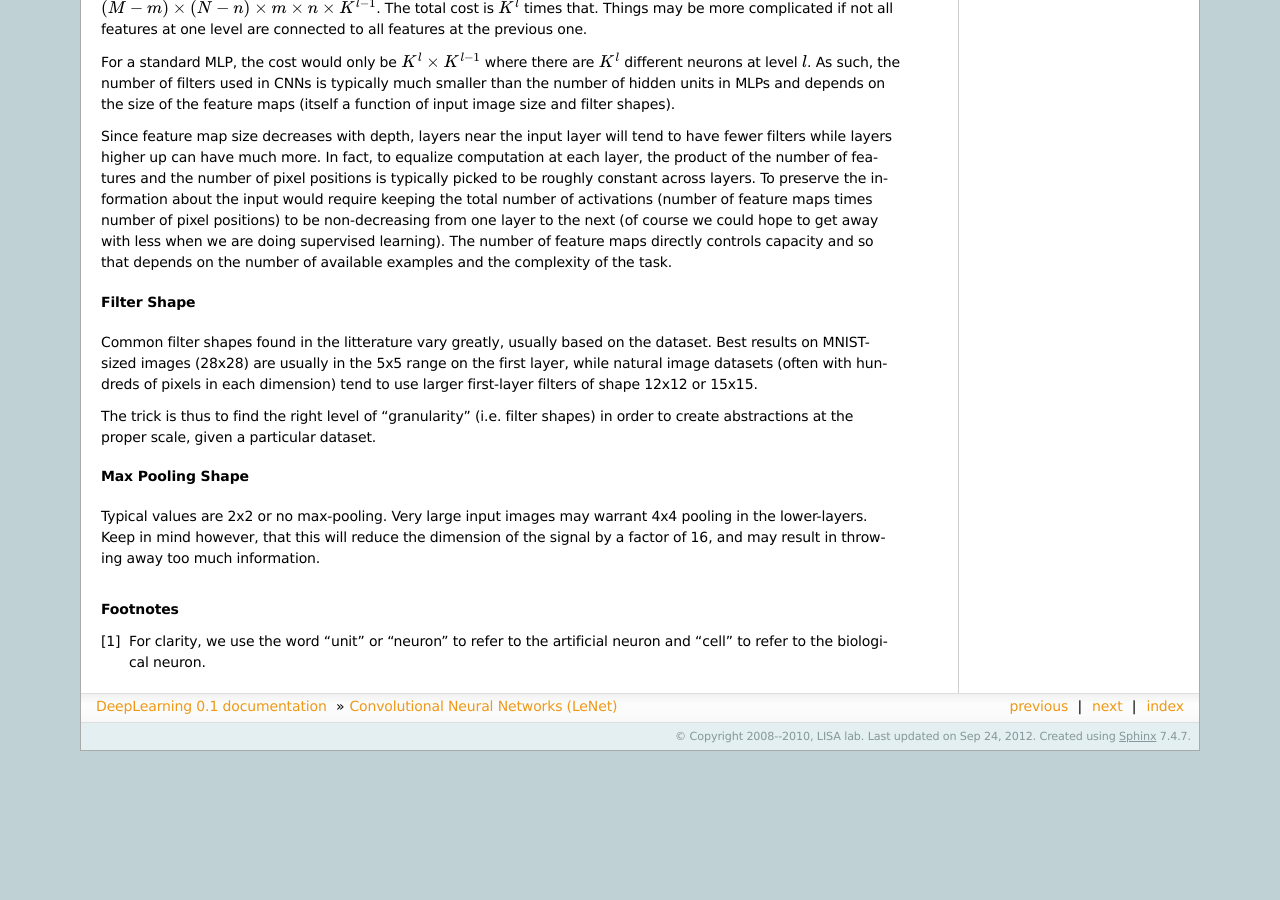
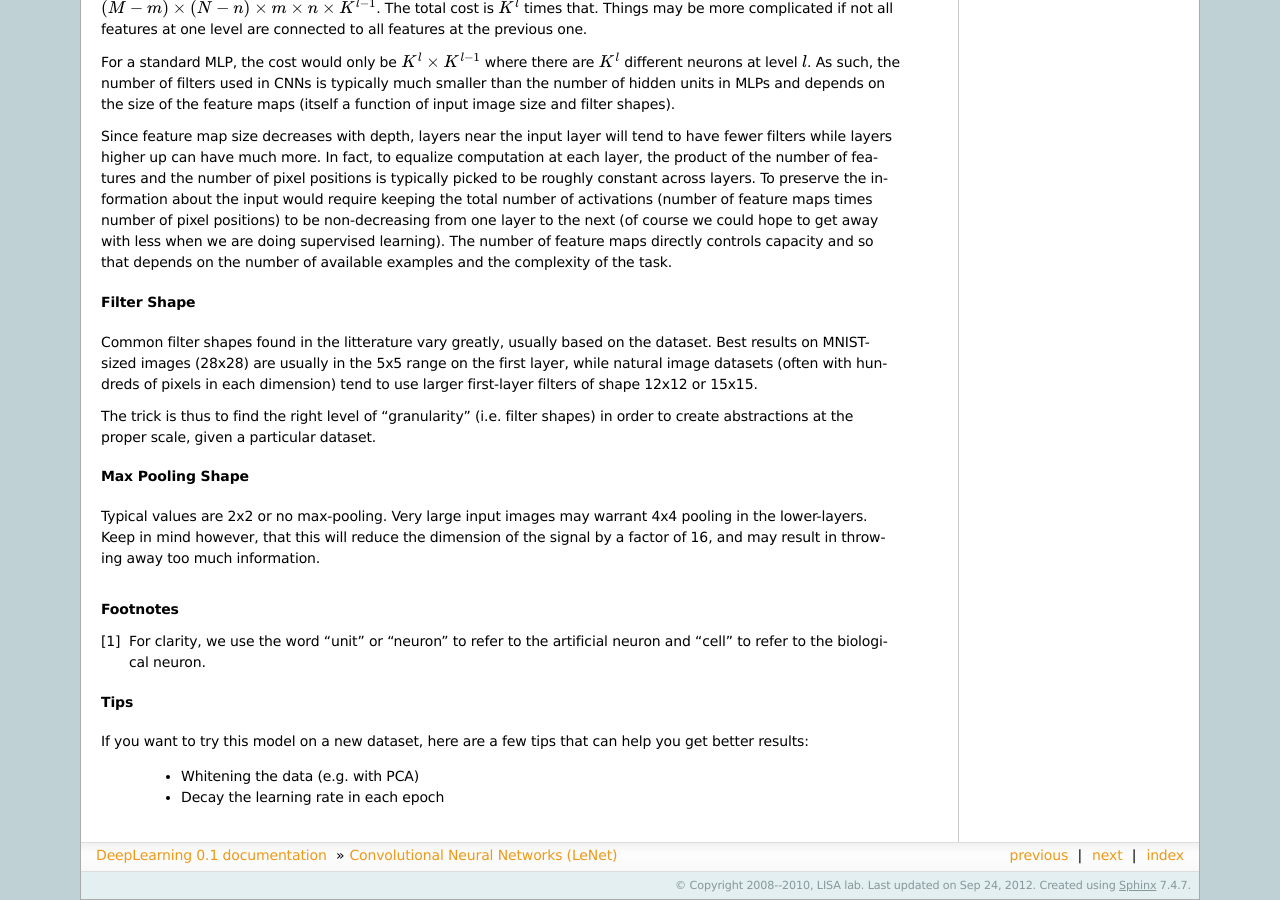
Before and after one commit to lisa-lab/DeepLearningTutorials, a Sphinx documentation site: the page built from doc/lenet.txt, in a window 1280 px wide and 900 px high, scrolled down 9043 px. Built offline with Sphinx 7.4.7, drawn with Linux system fonts in a browser that asks for light colours; formulas are drawn with MathJax 3; before the commit the page ends 9794 px from its top, so only the background shows below that.

Commit message:
Added tip for the lenet model.

```diff
--- a/doc/lenet.txt
+++ b/doc/lenet.txt
@@ -640,3 +640,12 @@ much information.
 
 .. [#f1] For clarity, we use the word "unit" or "neuron" to refer to the
          artificial neuron and "cell" to refer to the biological neuron.
+
+
+Tips
+****
+
+If you want to try this model on a new dataset, here are a few tips that can help you get better results:
+
+ * Whitening the data (e.g. with PCA)
+ * Decay the learning rate in each epoch
```
